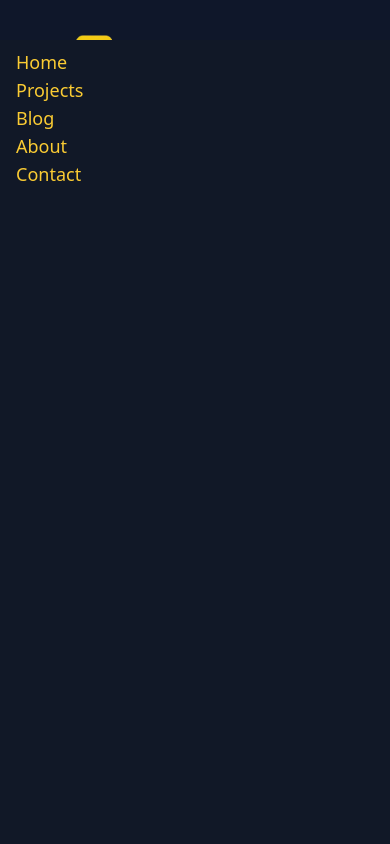
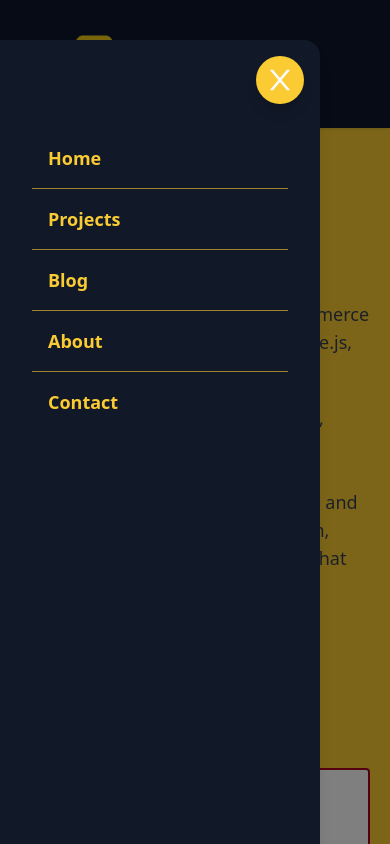
Before and after one commit to olatocode/olatocode-app, a React (Create React App) app: page / in a window 390 px wide. Both pictures are taken after a click on the button 343 px from the left and 64 px from the top of the page. Shown: the top 844 px of the page. Built offline with nearby package versions, Linux system fonts and the light colour scheme.

Commit message:
fix: toggle nav fix with new design

```diff
--- a/src/components/Header.js
+++ b/src/components/Header.js
@@ -36,33 +36,38 @@ const Header = () => {
         </ul>
       </nav>
 
+      {/* Mobile Nav Overlay */}
+      {toggle && (
+        <div
+          className="fixed inset-0 bg-black bg-opacity-50 z-40 md:hidden"
+          onClick={handleToggle}
+        ></div>
+      )}
       {/* Mobile Nav */}
       <nav
-        className={!toggle ? 'mobile-nav left-[-100%]' : 'mobile-nav left-0'}
+        className={`mobile-nav fixed top-0 left-0 h-full w-3/4 max-w-xs bg-primary text-[#facb33] z-50 transform transition-transform duration-300 md:hidden ${toggle ? 'translate-x-0' : '-translate-x-full'} rounded-r-2xl shadow-lg`}
+        style={{ minHeight: '100vh' }}
       >
-        <ul className="flex flex-col">
-          <li>
-            <a href="/">Home</a>
-          </li>
-          <li>
-            <a href="/#projects">Projects</a>
-          </li>
-          <li>
-            <a href="/#blog">Blog</a>
-          </li>
-          <li>
-            <a href="/#about">About</a>
-          </li>
-          <li>
-            <a href="/#contact">Contact</a>
-          </li>
+        {toggle && (
+          <button onClick={handleToggle} className="absolute top-4 right-4 p-2 bg-[#facb33] rounded-full text-primary shadow-lg">
+            <AiOutlineClose size={32} />
+          </button>
+        )}
+        <ul className="flex flex-col mt-20 space-y-0 px-8 text-lg font-semibold divide-y divide-[#facb33] divide-opacity-60">
+          <li className="py-4"><a href="/">Home</a></li>
+          <li className="py-4"><a href="/#projects">Projects</a></li>
+          <li className="py-4"><a href="/#blog">Blog</a></li>
+          <li className="py-4"><a href="/#about">About</a></li>
+          <li className="py-4"><a href="/#contact">Contact</a></li>
         </ul>
       </nav>
 
       {/* Toggle button */}
-      <button onClick={handleToggle} className="block md:hidden">
-        {!toggle ? <AiOutlineMenu size={30} /> : <AiOutlineClose size={30} />}
-      </button>
+      {!toggle && (
+        <button onClick={handleToggle} className="block md:hidden z-50">
+          <AiOutlineMenu size={30} />
+        </button>
+      )}
     </header>
   );
 };
```
